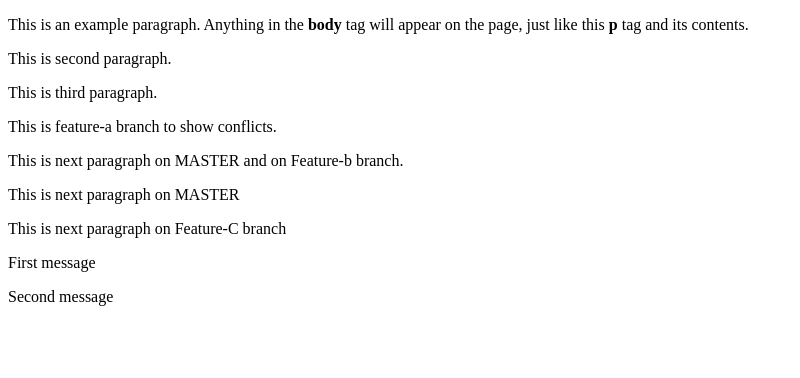
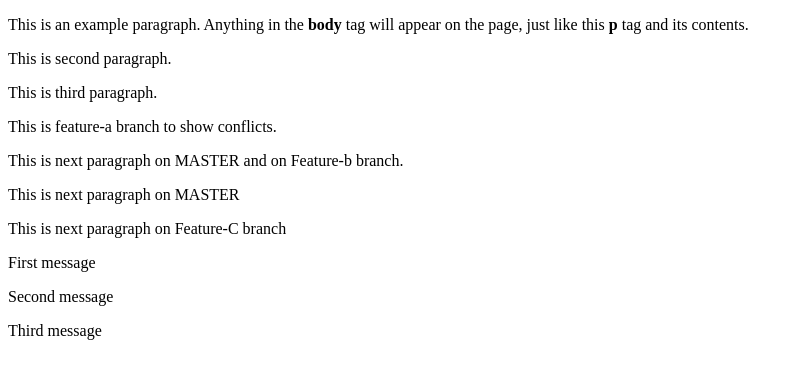
Before and after one commit to gucio24/testing-repository, a plain HTML site: page index.html in a window 1280 px wide. Shown: the whole page, without its empty margins (0-800 px from the left). Drawn offline with Linux system fonts and the light colour scheme.

Commit message:
33 Third message used r

```diff
--- a/index.html
+++ b/index.html
@@ -13,5 +13,6 @@
     <p>This is next paragraph on Feature-C branch</p>
     <p>First message</p>
     <p>Second message</p>
+    <p>Third message</p>
   </body>
 </html>
```
